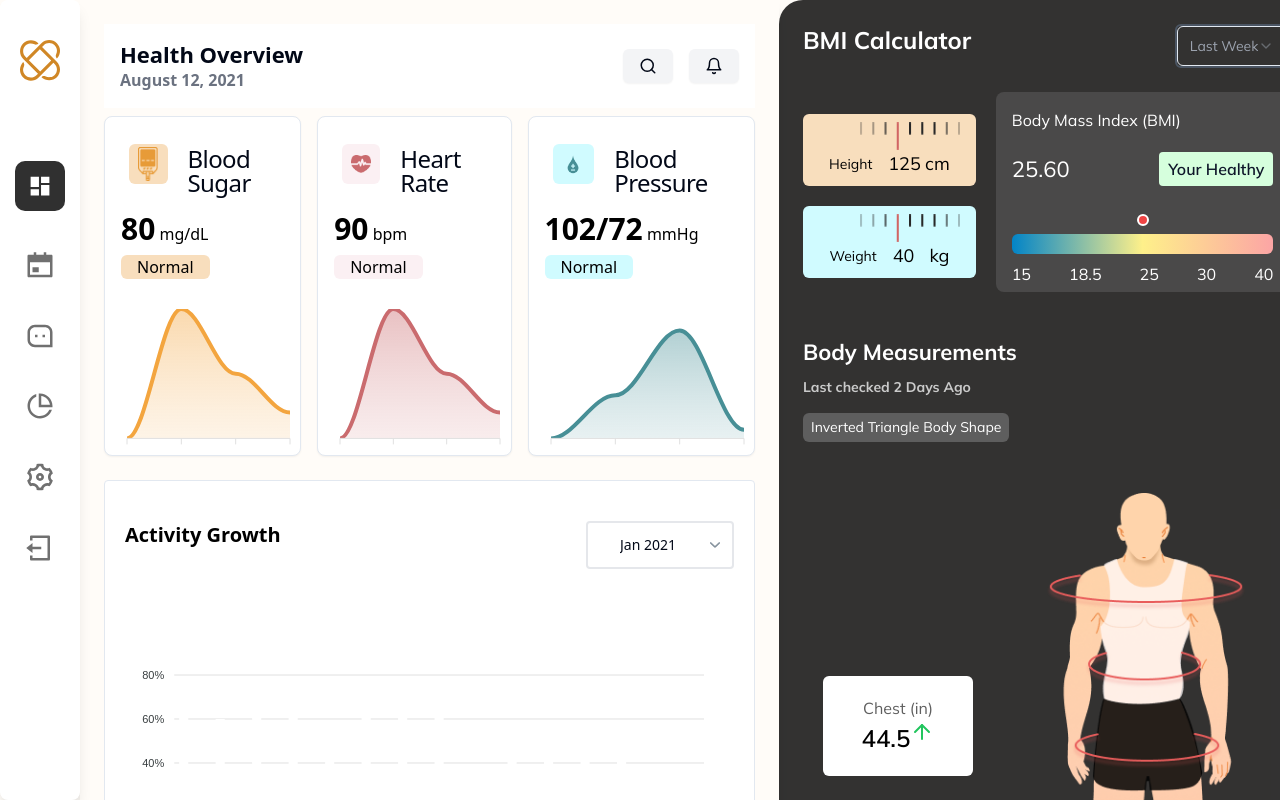
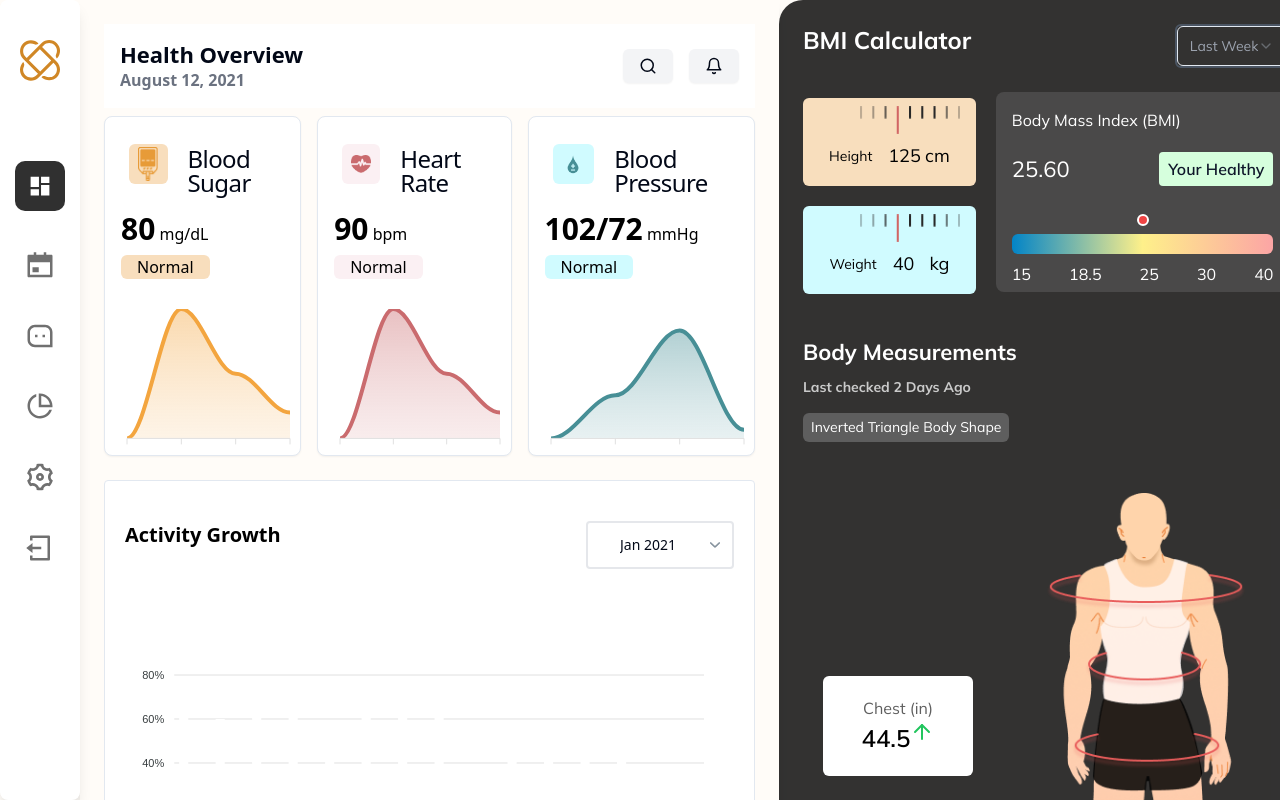
Before and after one commit to huleshjangde/healthcare-dashboard, a Next.js app: page / in a window 1280 px wide. Shown: the top 800 px of the page. Built offline with nearby package versions, Linux system fonts and the light colour scheme.

Commit message:
card design fix

```diff
--- a/components/Bmi.tsx
+++ b/components/Bmi.tsx
@@ -69,7 +69,7 @@ export default function Bmi() {
               src="/scale.png"
               width="100"
             />
-            <div className="flex gap-4 items-center w-full justify-center">
+            <div className="flex gap-4 items-center w-full py-2 justify-center">
               <p className="text-sm ">Height</p>
 
               <div className="text-lg">
@@ -93,7 +93,7 @@ export default function Bmi() {
               src="/scale.png"
               width="100"
             />
-            <div className="flex gap-4 items-center w-full justify-center">
+            <div className="flex gap-4 items-center w-full justify-center py-2">
               <p className="text-sm">Weight</p>
               <div className="text-lg">
                 {" "}
```
